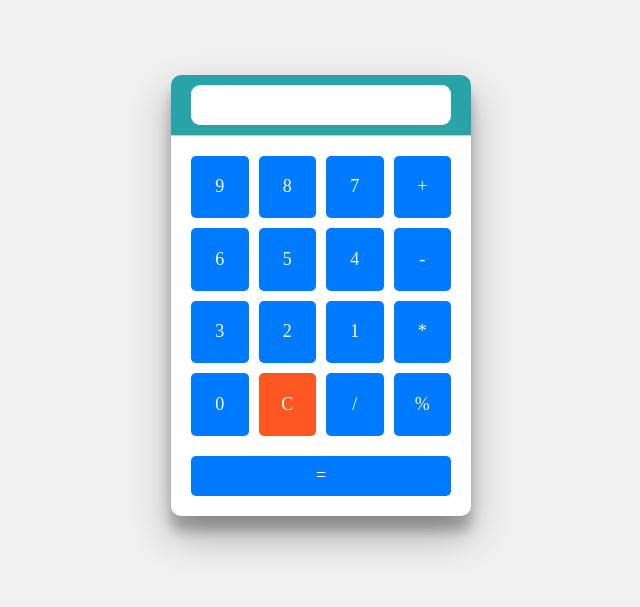
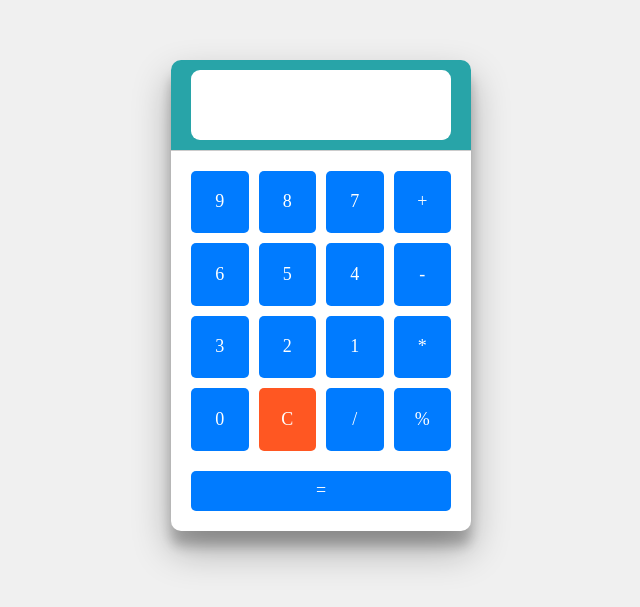
Before and after one commit to vipullsingh/practice-repo-calculator-revision, a plain HTML site: page calculator/index.html in a window 1280 px wide. Shown: the part 105-712 px from the top of the page, without its empty margins (319-959 px from the left). Drawn offline with Linux system fonts and the light colour scheme.

Commit message:
input height increased

```diff
--- a/calculator/calculator.css
+++ b/calculator/calculator.css
@@ -30,7 +30,7 @@
 
   #expression {
     width: 100%;
-    height: 40px;
+    height: 70px;
     margin-top: 10px;
     margin-bottom: 10px;
     border: none;
```
